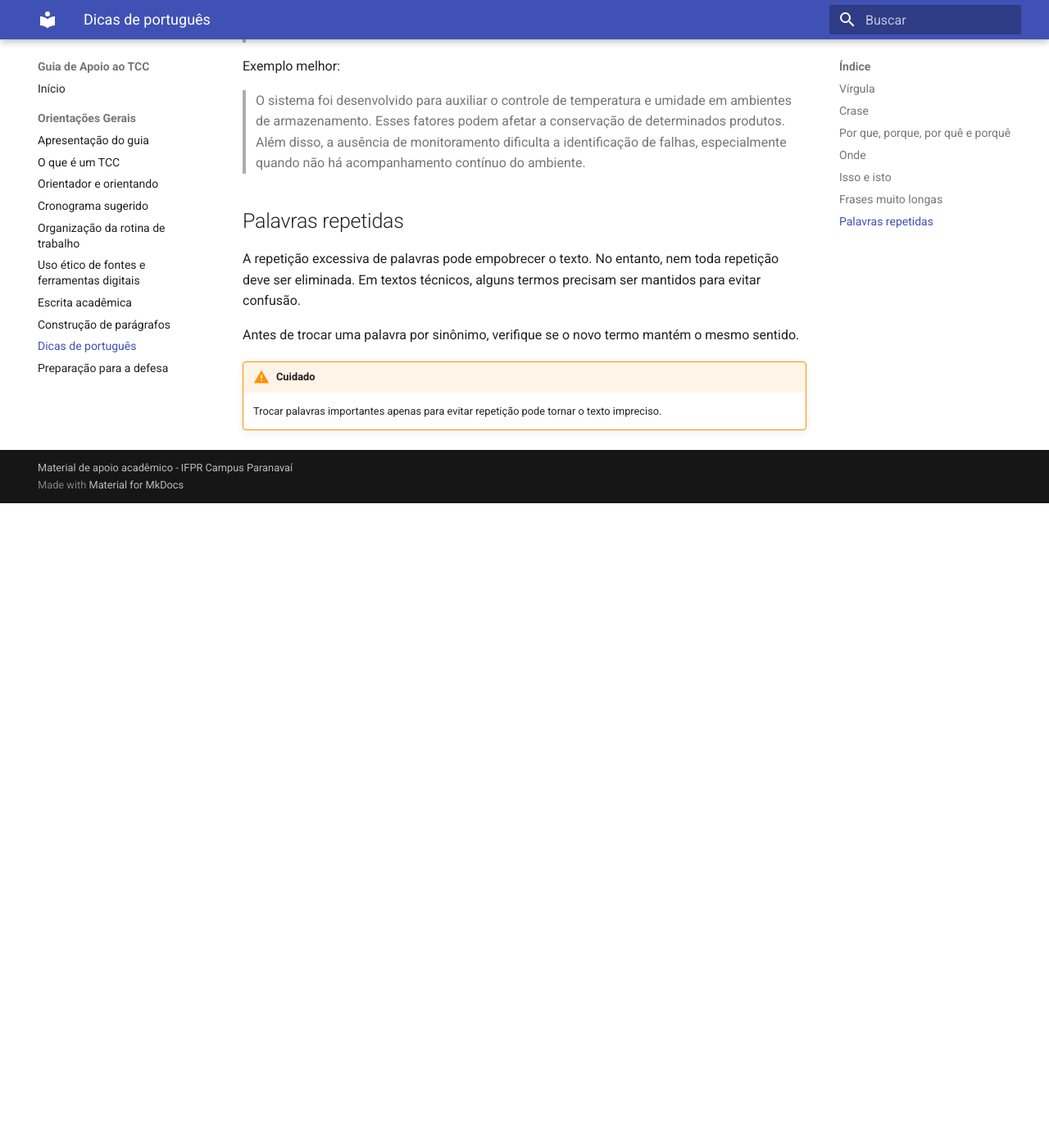
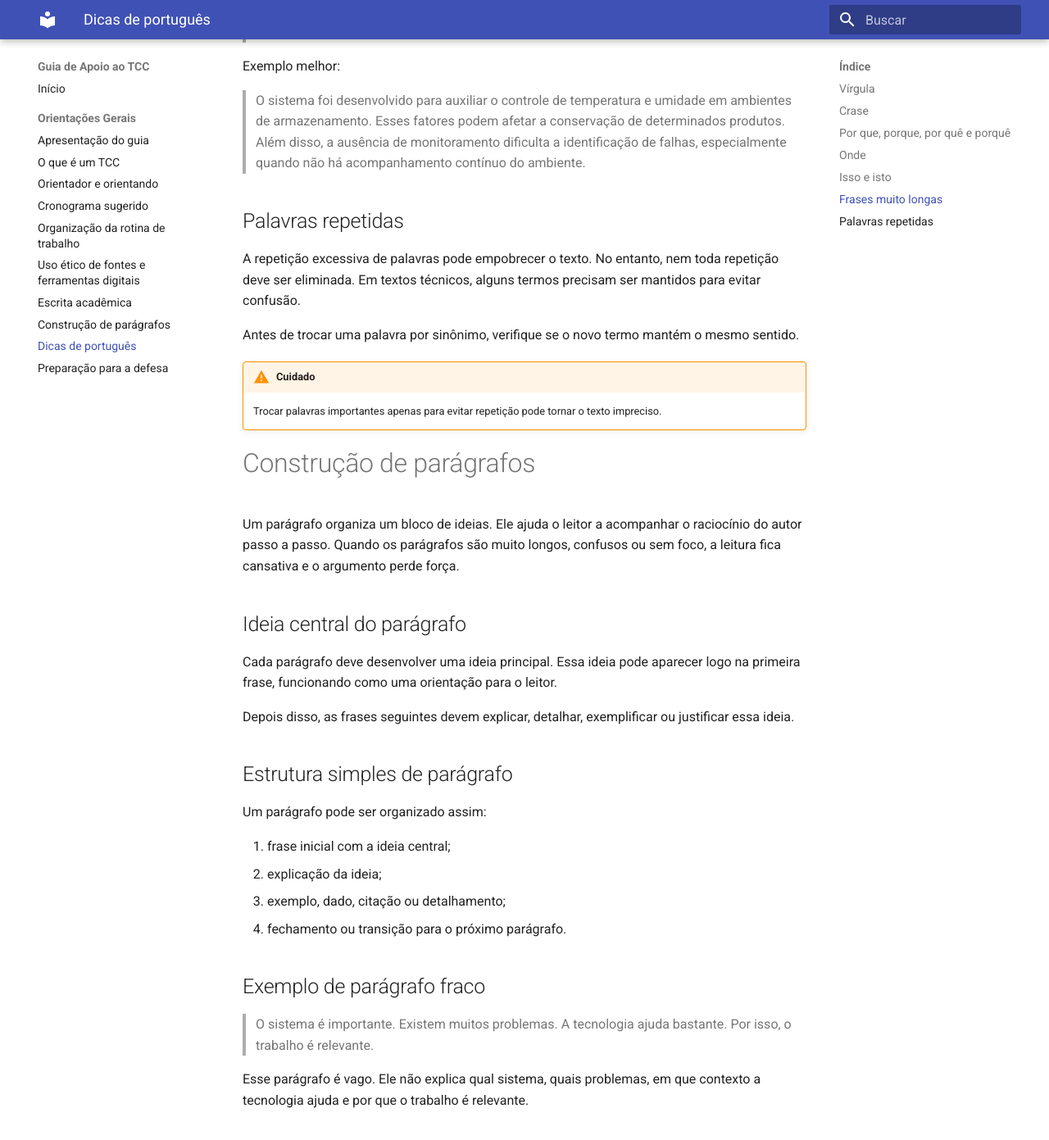
Before and after one commit to danielaflor/tcc, an MkDocs documentation site: the page built from docs/orientacoes-gerais/dicas-portugues.md, in a window 1280 px wide and 1400 px high, scrolled down 2398 px. Shown: the top 1391 px of the window at 82% size. Built offline with MkDocs 1.6.1 and Material for MkDocs 9.7.7, drawn with Linux system fonts in a browser that asks for light colours; before the commit the page ends 3012 px from its top, so only the background shows below that; some of the changed text lies outside the part shown.

Commit message:
Add guidelines for paragraph construction and structure

```diff
--- a/docs/orientacoes-gerais/dicas-portugues.md
+++ b/docs/orientacoes-gerais/dicas-portugues.md
@@ -100,3 +100,59 @@
 
 !!! warning "Cuidado"
     Trocar palavras importantes apenas para evitar repetição pode tornar o texto impreciso.
+
+# Construção de parágrafos
+
+Um parágrafo organiza um bloco de ideias. Ele ajuda o leitor a acompanhar o raciocínio do autor passo a passo. Quando os parágrafos são muito longos, confusos ou sem foco, a leitura fica cansativa e o argumento perde força.
+
+## Ideia central do parágrafo
+
+Cada parágrafo deve desenvolver uma ideia principal. Essa ideia pode aparecer logo na primeira frase, funcionando como uma orientação para o leitor.
+
+Depois disso, as frases seguintes devem explicar, detalhar, exemplificar ou justificar essa ideia.
+
+## Estrutura simples de parágrafo
+
+Um parágrafo pode ser organizado assim:
+
+1. frase inicial com a ideia central;
+2. explicação da ideia;
+3. exemplo, dado, citação ou detalhamento;
+4. fechamento ou transição para o próximo parágrafo.
+
+## Exemplo de parágrafo fraco
+
+> O sistema é importante. Existem muitos problemas. A tecnologia ajuda bastante. Por isso, o trabalho é relevante.
+
+Esse parágrafo é vago. Ele não explica qual sistema, quais problemas, em que contexto a tecnologia ajuda e por que o trabalho é relevante.
+
+## Exemplo de parágrafo melhor estruturado
+
+> O desenvolvimento de sistemas de monitoramento pode contribuir para o acompanhamento de variáveis ambientais em espaços que exigem controle contínuo. Em ambientes de armazenamento, por exemplo, alterações de temperatura e umidade podem comprometer a conservação de produtos e dificultar a identificação rápida de falhas. Nesse contexto, soluções baseadas em sensores e microcontroladores permitem registrar dados e emitir alertas, favorecendo intervenções mais rápidas.
+
+Esse parágrafo apresenta uma ideia central, contextualiza o problema e explica a relação entre tecnologia e necessidade prática.
+
+## Quando mudar de parágrafo?
+
+Inicie um novo parágrafo quando:
+
+- uma nova ideia for apresentada;
+- houver mudança de foco;
+- o texto passar da explicação para o exemplo;
+- o raciocínio avançar para outro aspecto;
+- o parágrafo estiver muito longo;
+- for necessário criar uma transição para outro ponto.
+
+## Cuidados comuns
+
+Evite:
+
+- parágrafos de uma frase só sem necessidade;
+- blocos muito longos, com muitas ideias misturadas;
+- frases que não se conectam entre si;
+- mudança brusca de assunto;
+- repetição da mesma ideia em vários parágrafos;
+- parágrafos que começam sem relação com o anterior.
+
+!!! tip "Checklist do parágrafo"
+    Para revisar um parágrafo, pergunte: qual é a ideia principal deste bloco? Todas as frases ajudam a desenvolver essa ideia?
```
